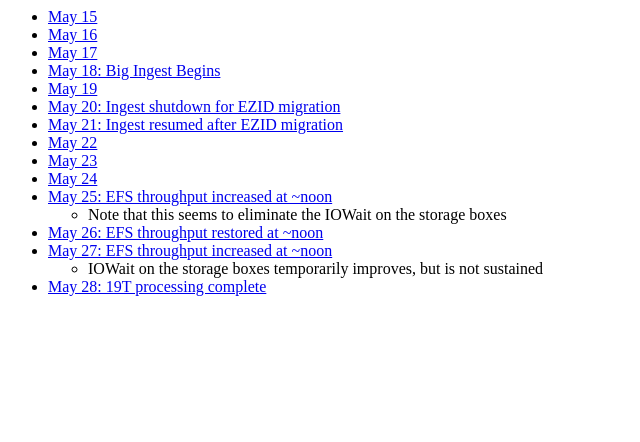
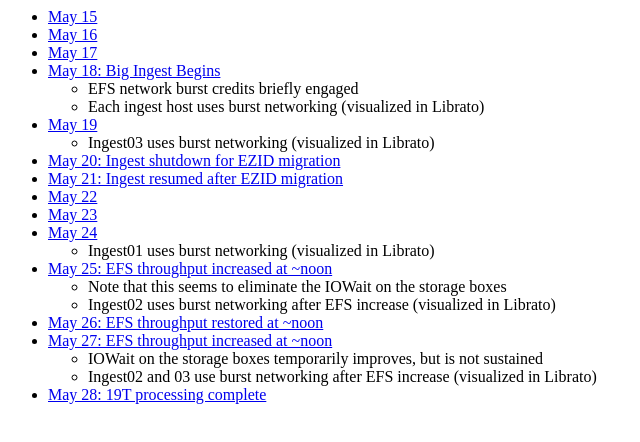
Before and after one commit to CDLUC3/merritt-tinker-public, a plain HTML site: page sar-may22/index.html in a window 1280 px wide. Shown: the whole page, without its empty margins (0-640 px from the left). Drawn offline with nearby package versions, Linux system fonts and the light colour scheme.

Commit message:
add narrative

```diff
--- a/sar-may22/index.html
+++ b/sar-may22/index.html
@@ -7,17 +7,34 @@
         <li><a href="sar15.html">May 15</a></li>
         <li><a href="sar16.html">May 16</a></li>
         <li><a href="sar17.html">May 17</a></li>
-        <li><a href="sar18.html">May 18: Big Ingest Begins</a></li>
-        <li><a href="sar19.html">May 19</a></li>
+        <li>
+          <a href="sar18.html">May 18: Big Ingest Begins</a>
+          <ul>
+            <li>EFS network burst credits briefly engaged</li>
+            <li>Each ingest host uses burst networking (visualized in Librato)</li>
+          </ul>
+        </li>
+        <li>
+          <a href="sar19.html">May 19</a>
+          <ul>
+            <li>Ingest03 uses burst networking (visualized in Librato) </li>
+          </ul>
+        </li>
         <li><a href="sar20.html">May 20: Ingest shutdown for EZID migration</a></li>
         <li><a href="sar21.html">May 21: Ingest resumed after EZID migration</a></li>
         <li><a href="sar22.html">May 22</a></li>
         <li><a href="sar23.html">May 23</a></li>
-        <li><a href="sar24.html">May 24</a></li>
+        <li>
+          <a href="sar24.html">May 24</a>
+          <ul>
+            <li>Ingest01 uses burst networking (visualized in Librato) </li>
+          </ul>
+        </li>
         <li>
           <a href="sar25.html">May 25: EFS throughput increased at ~noon</a>
           <ul>
             <li>Note that this seems to eliminate the IOWait on the storage boxes</li>
+            <li>Ingest02 uses burst networking after EFS increase (visualized in Librato) </li>
           </ul>
         </li>
         <li><a href="sar26.html">May 26: EFS throughput restored at ~noon</a></li>
@@ -25,6 +42,7 @@
           <a href="sar27.html">May 27: EFS throughput increased at ~noon</a>
           <ul>
             <li>IOWait on the storage boxes temporarily improves, but is not sustained</li>
+            <li>Ingest02 and 03 use burst networking after EFS increase (visualized in Librato) </li>
           </ul>
         </li>
         <li><a href="sar28.html">May 28: 19T processing complete</a></li>
```
